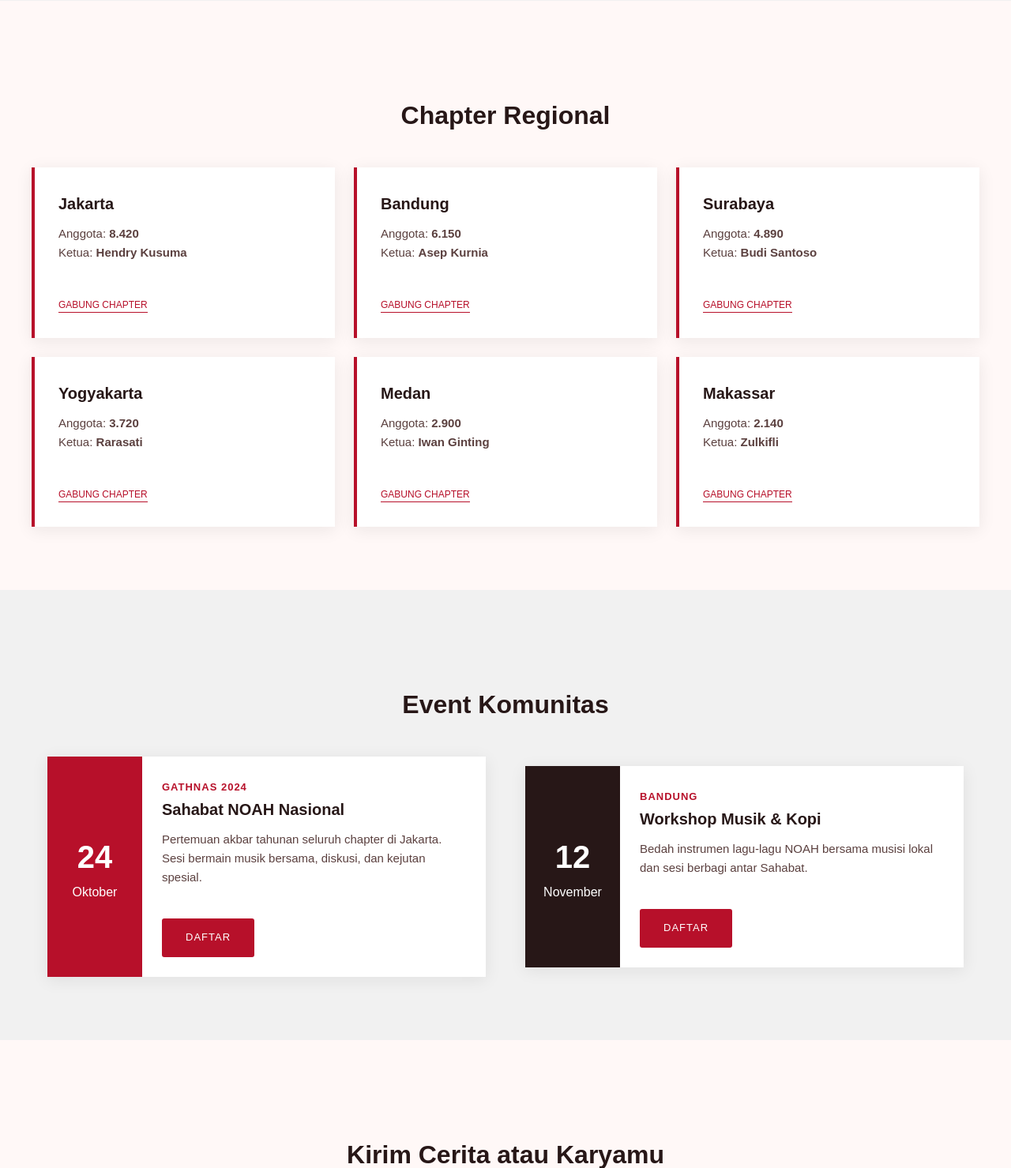
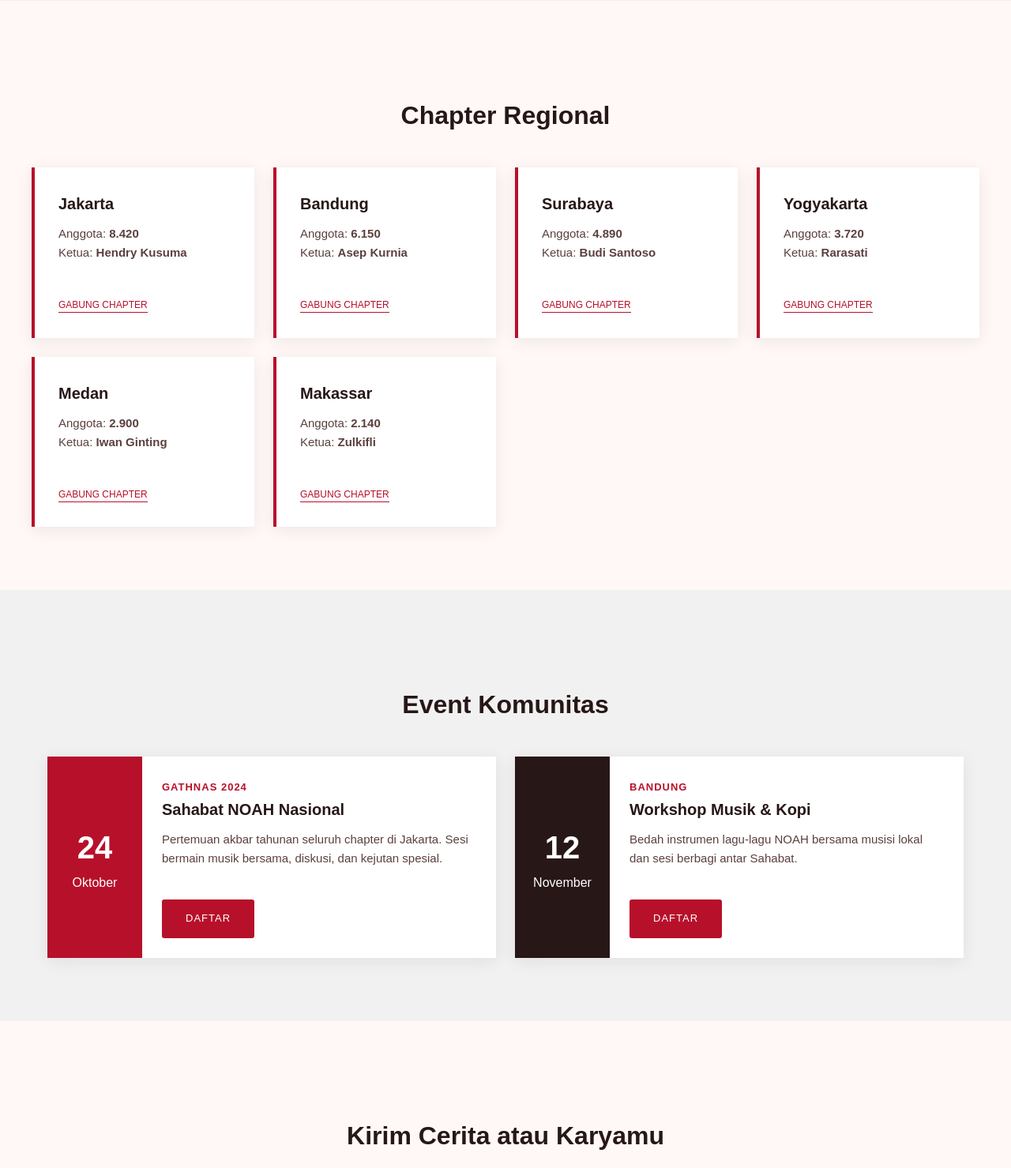
Before and after one commit to Pudidil-dev/noah-website, a PHP site: page /sahabat-noah.html in a window 1280 px wide. Shown: the part 2058-3537 px from the top of the page at 79% size. Run offline with PHP 8.4, Linux system fonts and the light colour scheme.

Commit message:
feat(sahabat): konversi stats/cerita-head/event-card & kartu ke CSS Grid

```diff
--- a/sahabat-noah.html
+++ b/sahabat-noah.html
@@ -46,7 +46,7 @@
   <!-- ===== CERITA SAHABAT ===== -->
   <section class="container section">
     <h2 class="section-title tengah mb">Cerita Sahabat</h2>
-    <div class="grid-3">
+    <div class="grid-auto">
       <div class="card card-border-merah">
         <div class="cerita-head">
           <div class="avatar-kecil"><img src="images/fan-1.jpg" alt="Andhika"></div>
@@ -101,7 +101,7 @@
   <!-- ===== CHAPTER REGIONAL ===== -->
   <section class="container section">
     <h2 class="section-title tengah mb">Chapter Regional</h2>
-    <div class="grid-3">
+    <div class="grid-auto">
       <div class="card card-border-merah">
         <h3 class="berita-judul">Jakarta</h3>
         <p class="paragraf-kecil">Anggota: <strong>8.420</strong></p>
@@ -145,7 +145,7 @@
   <section class="section bg-abu">
     <div class="container">
       <h2 class="section-title tengah mb">Event Komunitas</h2>
-      <div class="grid-2">
+      <div class="grid-auto">
         <div class="event-card">
           <div class="event-tanggal bg-merah">
             <span class="event-angka">24</span>
--- a/style.css
+++ b/style.css
@@ -775,10 +775,10 @@ img {
 
 /* ===== STATISTIK (penghargaan, komunitas) ===== */
 .stats {
-  display: flex;
-  flex-wrap: wrap;
-  justify-content: center;
+  display: grid;
+  grid-template-columns: repeat(auto-fit, minmax(120px, 1fr));
   gap: 40px;
+  justify-items: center;
 }
 
 .stat {
@@ -1173,7 +1173,8 @@ img {
 
 /* kepala kartu cerita (avatar + nama) */
 .cerita-head {
-  display: flex;
+  display: grid;
+  grid-template-columns: auto 1fr;
   align-items: center;
   gap: 15px;
   margin-bottom: 15px;
@@ -1188,7 +1189,8 @@ img {
 
 /* ===== EVENT KOMUNITAS ===== */
 .event-card {
-  display: flex;
+  display: grid;
+  grid-template-columns: 120px 1fr;
   background-color: #ffffff;
   box-shadow: 0 4px 20px rgba(29,29,29,0.08);
   overflow: hidden;
@@ -1406,7 +1408,7 @@ img {
   }
 
   .event-card {
-    flex-direction: column;
+    grid-template-columns: 1fr;
   }
 
   .stats {
```
